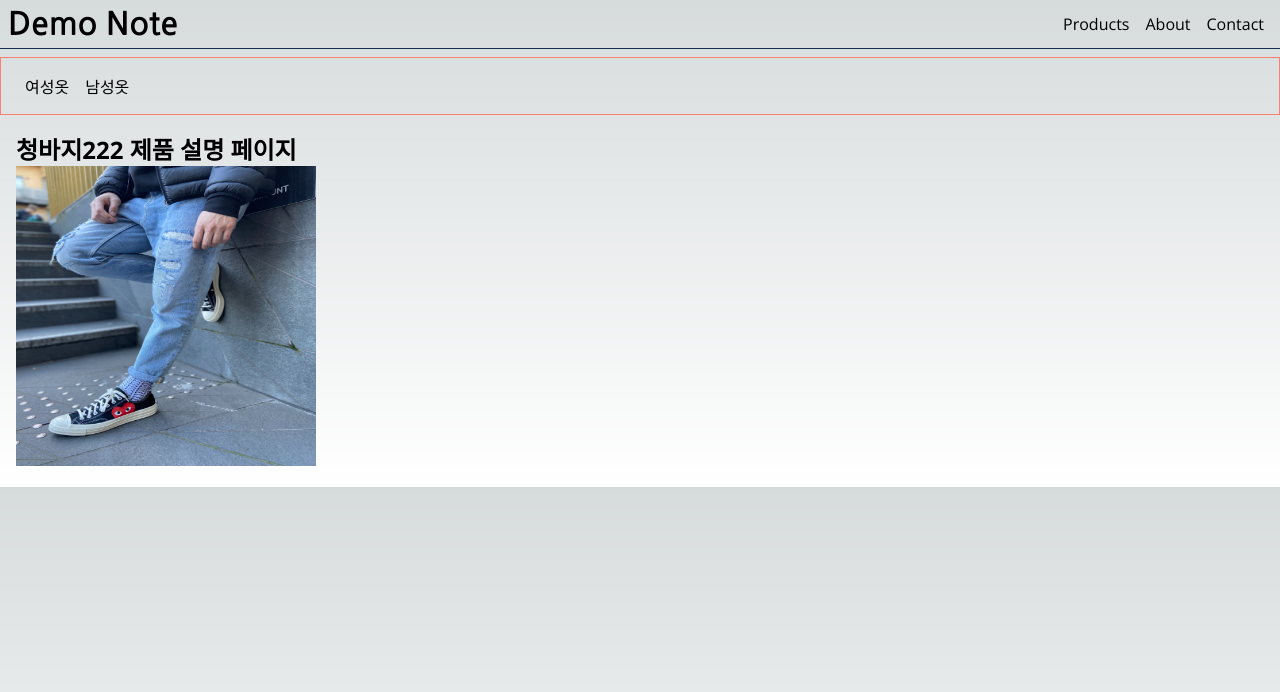
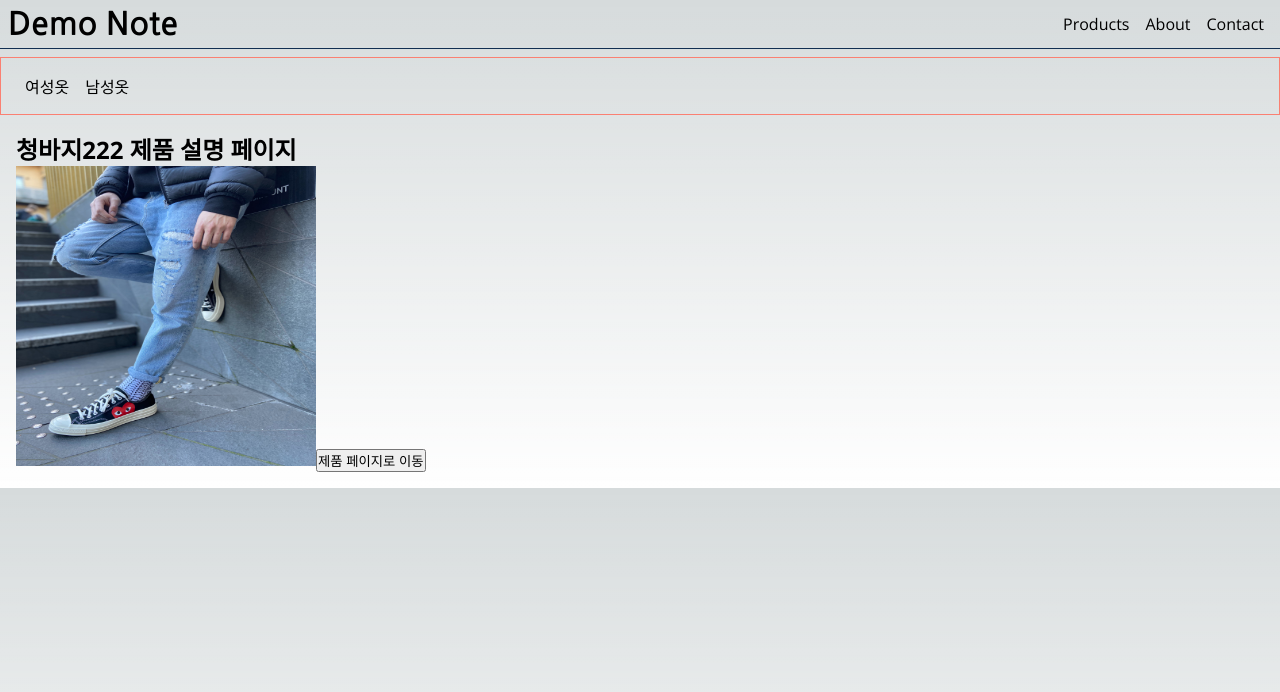
Before and after one commit to hojiii/typescript-nextjs-prac, a Next.js app: page /products/1234 in a window 1280 px wide. Shown: the top 692 px of the page. Built offline with nearby package versions, Linux system fonts and the light colour scheme.

Commit message:
동적으로 수행하는 버튼 추가, 미들웨어(특정페이지에 대한 검사를 수행하게 설정)

```diff
--- a/next.config.js
+++ b/next.config.js
@@ -24,7 +24,7 @@ const nextConfig = {
         permanent:false,
       }
     ]
-  }
+  },
 }
 
 module.exports = nextConfig
--- a/src/app/page.tsx
+++ b/src/app/page.tsx
@@ -1,10 +1,7 @@
 import Image from 'next/image';
-import { Inter } from '@next/font/google';
 import styles from './page.module.css';
 import os from 'os'; // 노드 APIs
 import Counter from '@/components/Counter';
-
-const inter = Inter({ subsets: ['latin'] });
 
 export default function Home() {
   console.log('안녕! - 서버');
--- a/src/app/products/[slug]/page.tsx
+++ b/src/app/products/[slug]/page.tsx
@@ -1,6 +1,7 @@
+import GoProductsButton from '@/components/GoProductsButton';
 import { getProduct, getProducts } from '@/service/products';
 import Image from 'next/image';
-import { notFound } from 'next/navigation';
+import { notFound, redirect } from 'next/navigation';
 
 export const revalidate = 3;
 
@@ -20,6 +21,7 @@ export default async function ProductPage({ params: { slug } }: Props) {
   const product = await getProduct(slug);
 
   if (!product) {
+    redirect('/products');
     notFound();
   }
 
@@ -32,6 +34,7 @@ export default async function ProductPage({ params: { slug } }: Props) {
   width='300'
   height='300'
   />
+ <GoProductsButton/>
   </>
   );
 
--- a/src/app/products/layout.tsx
+++ b/src/app/products/layout.tsx
@@ -1,6 +1,7 @@
 import { Metadata } from 'next';
 import Link from 'next/link';
 import styles from './layout.module.css';
+
 
 export const metadata: Metadata = {
   title: '멋진 제품 사이트 | 전체 제품 확인',
--- /dev/null
+++ b/src/components/GoProductsButton.tsx
@@ -0,0 +1,10 @@
+'use client';
+
+import { useRouter } from "next/navigation";
+
+export default function GoProductsButton(){
+  const router = useRouter();
+  return <button onClick={()=>{
+    router.push('/products')
+  }}>제품 페이지로 이동</button>
+}
--- a/src/service/products.ts
+++ b/src/service/products.ts
@@ -5,6 +5,7 @@ export type Product = {
   id: string;
   name: string;
   price: number;
+  image: string;
 };
 
 export async function getProducts(): Promise<Product[]> {
```
Also changed, not shown: src/middleware.tsx (added, +13 -0 lines).
